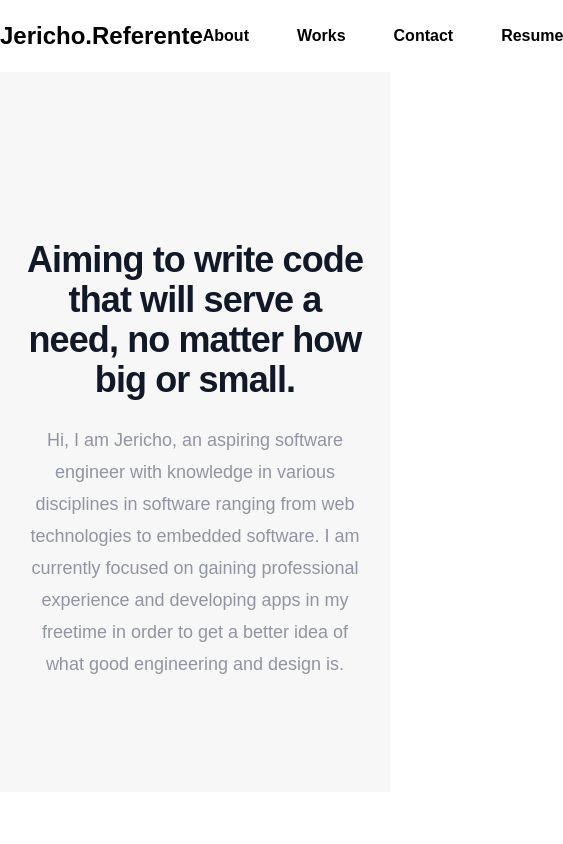
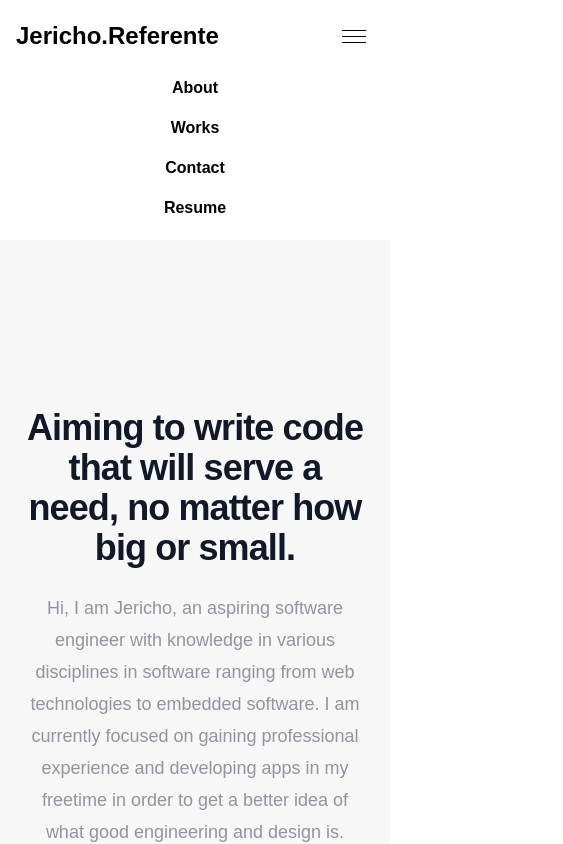
Before and after one commit to Jerichord/portfolio, a React app: page / in a window 390 px wide. Shown: the top 844 px of the page, 563 px wide, since content can reach past the window. Built offline with nearby package versions, Linux system fonts and the light colour scheme.

Commit message:
added a mobile section. Now just adding state logic

```diff
--- a/src/components/Footer.js
+++ b/src/components/Footer.js
@@ -1,4 +1,4 @@
-import React, { useState, useRef } from "react";
+import React from "react";
 import { useInView } from "react-intersection-observer";
 
 export default function Footer() {
--- a/src/components/Navbar.js
+++ b/src/components/Navbar.js
@@ -1,18 +1,20 @@
-import React from "react";
+import React, { useState } from "react";
 
 export default function Navbar() {
+  const [navbar, setNavbar] = useState(false);
+
   return (
-    <div class="mx-auto py-5 sm:pd-20 sticky top-0 z-50 bg-white slideFromTop">
-      <nav class="max-w-7xl mx-auto sm:px-12">
+    <div class="mx-auto px-4 py-5 sm:pd-20 sticky top-0 z-50 bg-white slideFromTop ">
+      <nav class="max-w-7xl mx-auto ">
         <ul class="flex items-center font-bold">
           <div>
             <li>
-              <a href="#intro" class="hover:opacity-50 text-2xl">
+              <a href="#intro" class="hover:opacity-50 text-2xl ">
                 Jericho.Referente
               </a>
             </li>
           </div>
-          <div class="flex justify-end ml-auto gap-12 ">
+          <div class="hidden sm:flex justify-end ml-auto gap-12 ">
             <li>
               <a href="#about" class="hover:opacity-50">
                 About
@@ -39,7 +41,52 @@ export default function Navbar() {
               </a>
             </li>
           </div>
+          <div class="sm:hidden  justify-end ml-auto mr-2 ">
+            <svg
+              class="cursor-pointer"
+              width="24"
+              height="24"
+              xmlns="http://www.w3.org/2000/svg"
+              fill-rule="evenodd"
+              clip-rule="evenodd"
+            >
+              <path
+                d="M24 18v1h-24v-1h24zm0-6v1h-24v-1h24zm0-6v1h-24v-1h24z"
+                fill="#1040e2"
+              />
+              <path d="M24 19h-24v-1h24v1zm0-6h-24v-1h24v1zm0-6h-24v-1h24v1z" />
+            </svg>
+          </div>
         </ul>
+        <div class="sm:hidden items-center font-bold bg-white text-center">
+          <ul class="mt-6">
+            <li class="pb-4">
+              <a href="#about" class="hover:opacity-50">
+                About
+              </a>
+            </li>
+            <li class="pb-4">
+              <a href="#works" class="hover:opacity-50">
+                Works
+              </a>
+            </li>
+            <li class="pb-4">
+              <a href="#contact" class="hover:opacity-50">
+                Contact
+              </a>
+            </li>
+            <li>
+              <a
+                href="./resume.pdf"
+                target="_blank"
+                rel="noopener noreferrer"
+                class="hover:opacity-50"
+              >
+                Resume
+              </a>
+            </li>
+          </ul>
+        </div>
       </nav>
     </div>
   );
```
Also changed, not shown: public/images/burger.svg (added), public/images/home.svg (added).
